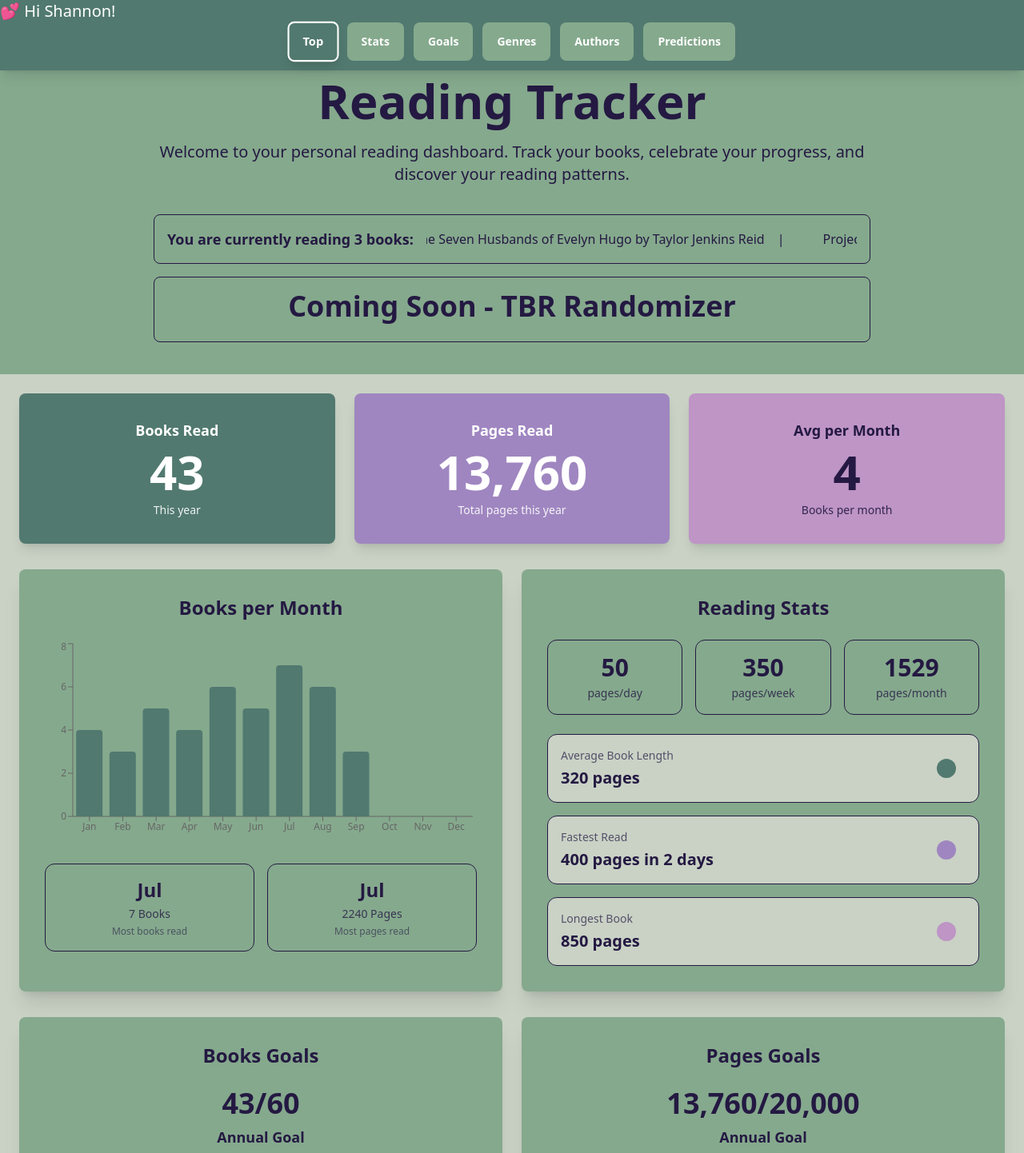
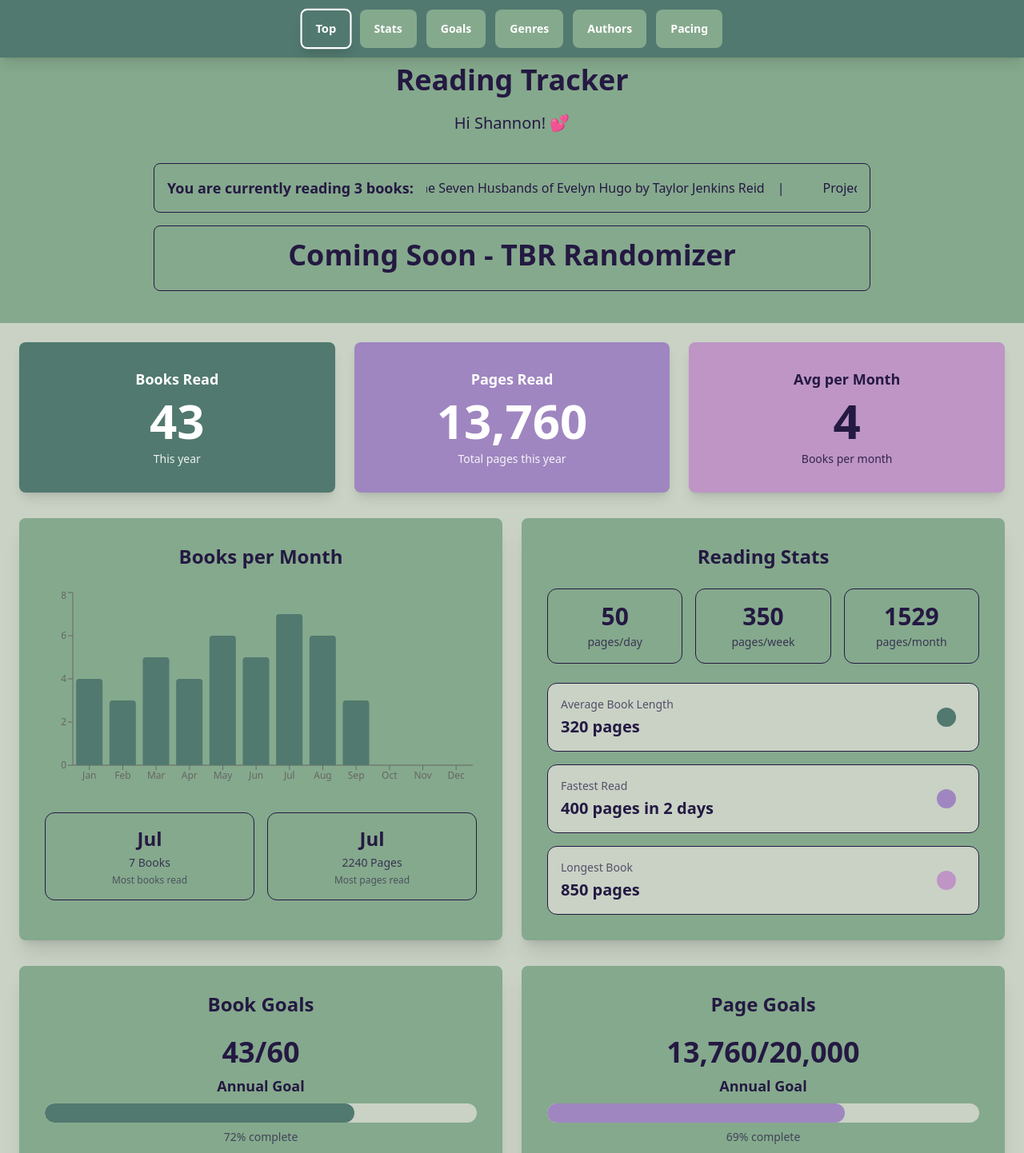
Before and after one commit to najaad/florilegium, a Next.js app: page / in a window 1280 px wide. Shown: the top 1442 px of the page at 80% size. Built offline with nearby package versions, Linux system fonts and the light colour scheme.

Commit message:
nav updates

```diff
--- a/src/app/page.tsx
+++ b/src/app/page.tsx
@@ -39,6 +39,14 @@ export default function Home() {
   const [loading, setLoading] = useState(true);
   const [activeSection, setActiveSection] = useState('top');
 
+  const scrollToSection = (sectionId: string) => {
+    setActiveSection(sectionId);
+    const element = document.getElementById(sectionId);
+    if (element) {
+      element.scrollIntoView({ behavior: 'smooth', block: 'start' });
+    }
+  };
+
   useEffect(() => {
     // Fetch from our mock API endpoint
     fetch('/api/overview')
@@ -59,30 +67,15 @@ export default function Home() {
     <main className="min-h-screen bg-base-100">
       {/* Fixed Header */}
       <div className="bg-primary text-primary-content shadow-lg fixed top-0 left-0 right-0 z-50">
-        {/* Top Row - Greeting and Avatar */}
-        <div className="navbar">
-          <div className="flex-1">
-            <a className="btn btn-ghost text-xl text-primary-content">💕 Hi Shannon!</a>
-          </div>
-          <div className="flex-none gap-2">
-            <div className="dropdown dropdown-end">
-              <div tabIndex={0} role="button" className="btn btn-ghost btn-circle avatar">
-                <div className="w-10 rounded-full bg-primary-content text-primary">
-                </div>
-              </div>
-            </div>
-          </div>
-        </div>
-
         {/* Navigation Buttons */}
-        <div className="px-4 pb-3">
+        <div className="px-4 py-3">
           <div className="flex flex-col md:flex-row gap-2 md:gap-3 items-center justify-center">
             {/* Mobile: 2 rows of 3, Desktop: 1 row of 6 */}
             <div className="flex flex-col md:flex-row gap-2 md:gap-3">
               {/* First Row (Mobile) / First 3 (Desktop) */}
               <div className="flex gap-2 md:gap-3">
                       <button
-                  onClick={() => setActiveSection('top')}
+                        onClick={() => scrollToSection('top')}
                         className={`
                           relative px-4 py-3 rounded-lg font-bold text-sm transition-all duration-200 transform
                           ${activeSection === 'top'
@@ -98,7 +91,7 @@ export default function Home() {
                         )}
                       </button>
                       <button
-                  onClick={() => setActiveSection('stats')}
+                        onClick={() => scrollToSection('stats')}
                         className={`
                           relative px-4 py-3 rounded-lg font-bold text-sm transition-all duration-200 transform
                           ${activeSection === 'stats'
@@ -114,7 +107,7 @@ export default function Home() {
                         )}
                       </button>
                       <button
-                  onClick={() => setActiveSection('goals')}
+                        onClick={() => scrollToSection('goals')}
                         className={`
                           relative px-4 py-3 rounded-lg font-bold text-sm transition-all duration-200 transform
                           ${activeSection === 'goals'
@@ -133,7 +126,7 @@ export default function Home() {
               {/* Second Row (Mobile) / Last 3 (Desktop) */}
               <div className="flex gap-2 md:gap-3">
                 <button
-                  onClick={() => setActiveSection('genres')}
+                  onClick={() => scrollToSection('genres')}
                   className={`
                     relative px-4 py-3 rounded-lg font-bold text-sm transition-all duration-200 transform
                     ${activeSection === 'genres'
@@ -149,7 +142,7 @@ export default function Home() {
                   )}
                 </button>
                 <button
-                  onClick={() => setActiveSection('authors')}
+                  onClick={() => scrollToSection('authors')}
                   className={`
                     relative px-4 py-3 rounded-lg font-bold text-sm transition-all duration-200 transform
                     ${activeSection === 'authors'
@@ -165,7 +158,7 @@ export default function Home() {
                   )}
                 </button>
                 <button
-                  onClick={() => setActiveSection('predictions')}
+                  onClick={() => scrollToSection('predictions')}
                   className={`
                     relative px-4 py-3 rounded-lg font-bold text-sm transition-all duration-200 transform
                     ${activeSection === 'predictions'
@@ -175,7 +168,7 @@ export default function Home() {
                     focus:outline-none focus:ring-2 focus:ring-primary/20
                   `}
                 >
-                  <span className="relative z-10">Predictions</span>
+                  <span className="relative z-10">Pacing</span>
                   {activeSection === 'predictions' && (
                     <div className="absolute inset-0 bg-gradient-to-r from-primary to-primary/80 rounded-lg opacity-90"></div>
                   )}
@@ -187,11 +180,11 @@ export default function Home() {
       </div>
 
       {/* Welcome Section */}
-      <div className="hero bg-base-200 py-10 pt-24">
+      <div id="top" className="hero bg-base-200 py-10 pt-20">
         <div className="hero-content text-center">
           <div className="max-w-4xl mx-auto">
-            <h1 className="text-6xl font-bold mb-4">Reading Tracker</h1>
-            <p className="py-1 text-xl mb-8">Welcome to your personal reading dashboard. Track your books, celebrate your progress, and discover your reading patterns.</p>
+            <h1 className="text-4xl font-bold mb-4">Reading Tracker</h1>
+            <p className="py-1 text-xl mb-8">Hi Shannon! 💕</p>
 
                     {/* Scrolling Currently Reading Banner */}
                     {data?.currentlyReading && data.currentlyReading.length > 0 && (
@@ -263,7 +256,7 @@ export default function Home() {
         {/* Charts Section */}
         <div className="grid grid-cols-1 lg:grid-cols-2 gap-6">
                   {/* Reading Progress Chart */}
-                  <div className="bg-base-200 shadow-xl rounded-lg p-4 md:p-8">
+                  <div id="stats" className="bg-base-200 shadow-xl rounded-lg p-4 md:p-8">
                     <h2 className="text-2xl font-bold text-center mb-6">Books per Month</h2>
                     <div className="w-full h-64">
                       <ResponsiveContainer width="100%" height="100%">
@@ -365,8 +358,8 @@ export default function Home() {
         {/* Goals Section */}
         <div className="grid grid-cols-1 lg:grid-cols-2 gap-6">
           {/* Books Goals Card */}
-          <div className="bg-base-200 shadow-xl rounded-lg p-8">
-            <h2 className="text-2xl font-bold text-center mb-6">Books Goals</h2>
+          <div id="goals" className="bg-base-200 shadow-xl rounded-lg p-8">
+            <h2 className="text-2xl font-bold text-center mb-6">Book Goals</h2>
             <div className="space-y-6">
               <div className="text-center">
                 <div className="text-4xl font-bold mb-2">
@@ -411,7 +404,7 @@ export default function Home() {
 
           {/* Pages Goals Card */}
           <div className="bg-base-200 shadow-xl rounded-lg p-8">
-            <h2 className="text-2xl font-bold text-center mb-6">Pages Goals</h2>
+            <h2 className="text-2xl font-bold text-center mb-6">Page Goals</h2>
             <div className="space-y-6">
               <div className="text-center">
                 <div className="text-4xl font-bold mb-2">
@@ -460,7 +453,7 @@ export default function Home() {
                   {/* Genres Row */}
                   <div className="grid grid-cols-1 lg:grid-cols-2 gap-6">
                     {/* Top Genres */}
-                    <div className="bg-base-200 shadow-xl rounded-lg p-8">
+                    <div id="genres" className="bg-base-200 shadow-xl rounded-lg p-8">
                       <h2 className="text-2xl font-bold text-center mb-6">Top Genres</h2>
                       <div className="space-y-4">
                         {data?.topGenres.map((genre, index) => {
@@ -548,7 +541,7 @@ export default function Home() {
                   {/* Authors Row */}
                   <div className="grid grid-cols-1 lg:grid-cols-2 gap-6">
                     {/* Top Authors */}
-                    <div className="bg-base-200 shadow-xl rounded-lg p-8">
+                    <div id="authors" className="bg-base-200 shadow-xl rounded-lg p-8">
                       <h2 className="text-2xl font-bold text-center mb-6">Top Authors</h2>
                       <div className="space-y-4">
                         {data?.topAuthors.map((author, index) => {
@@ -643,7 +636,7 @@ export default function Home() {
         {/* Interactive Tools Section */}
         <div className="grid grid-cols-1 lg:grid-cols-2 gap-6">
           {/* Pacing Calculator */}
-          <div className="bg-base-200 shadow-xl rounded-lg p-8">
+          <div id="predictions" className="bg-base-200 shadow-xl rounded-lg p-8">
             <h2 className="text-2xl font-bold text-center mb-6">Pacing Calculator</h2>
             <PacingCalculator books={data?.currentlyReading || []} />
           </div>
```
Lines whose indentation alone changed are shown as unchanged.
